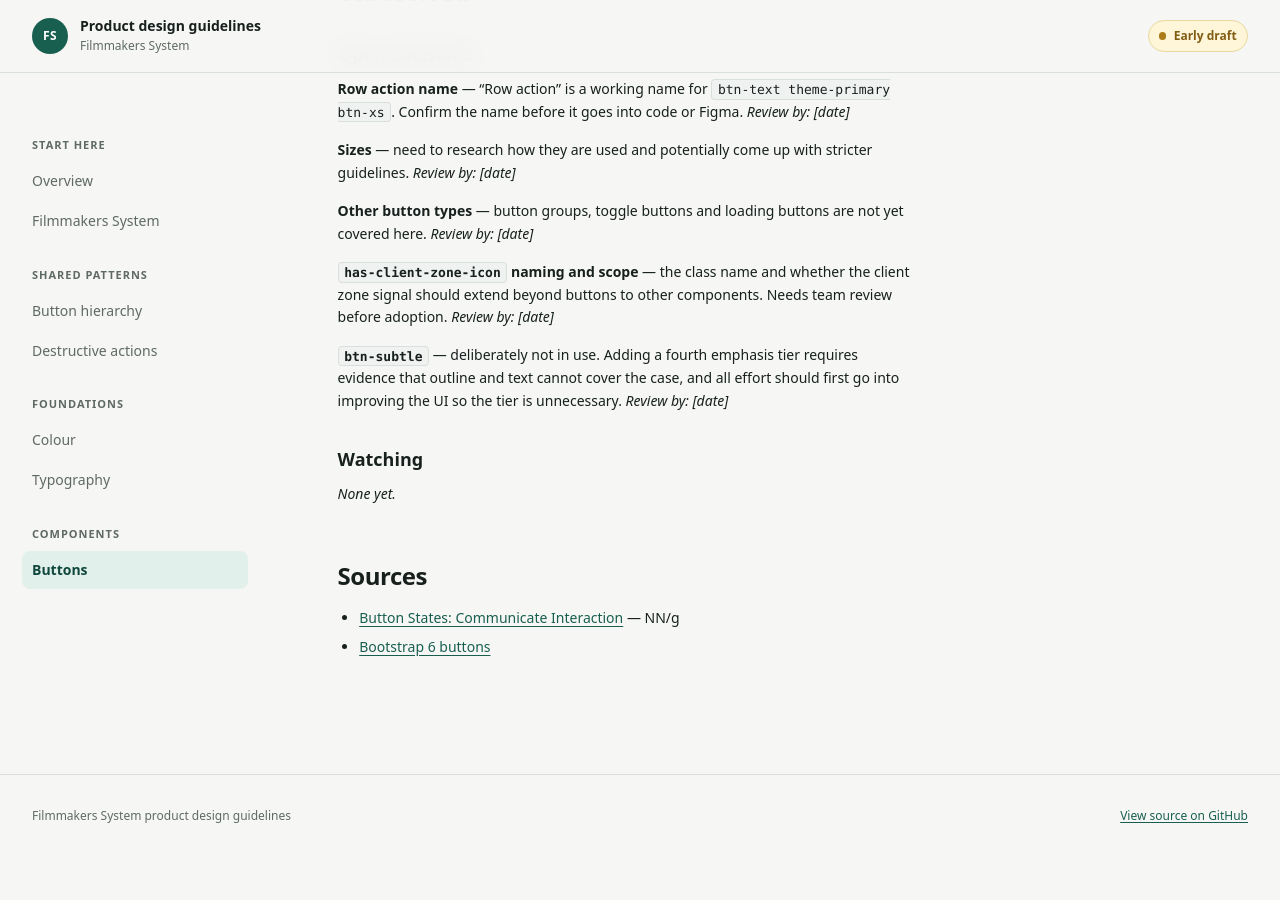
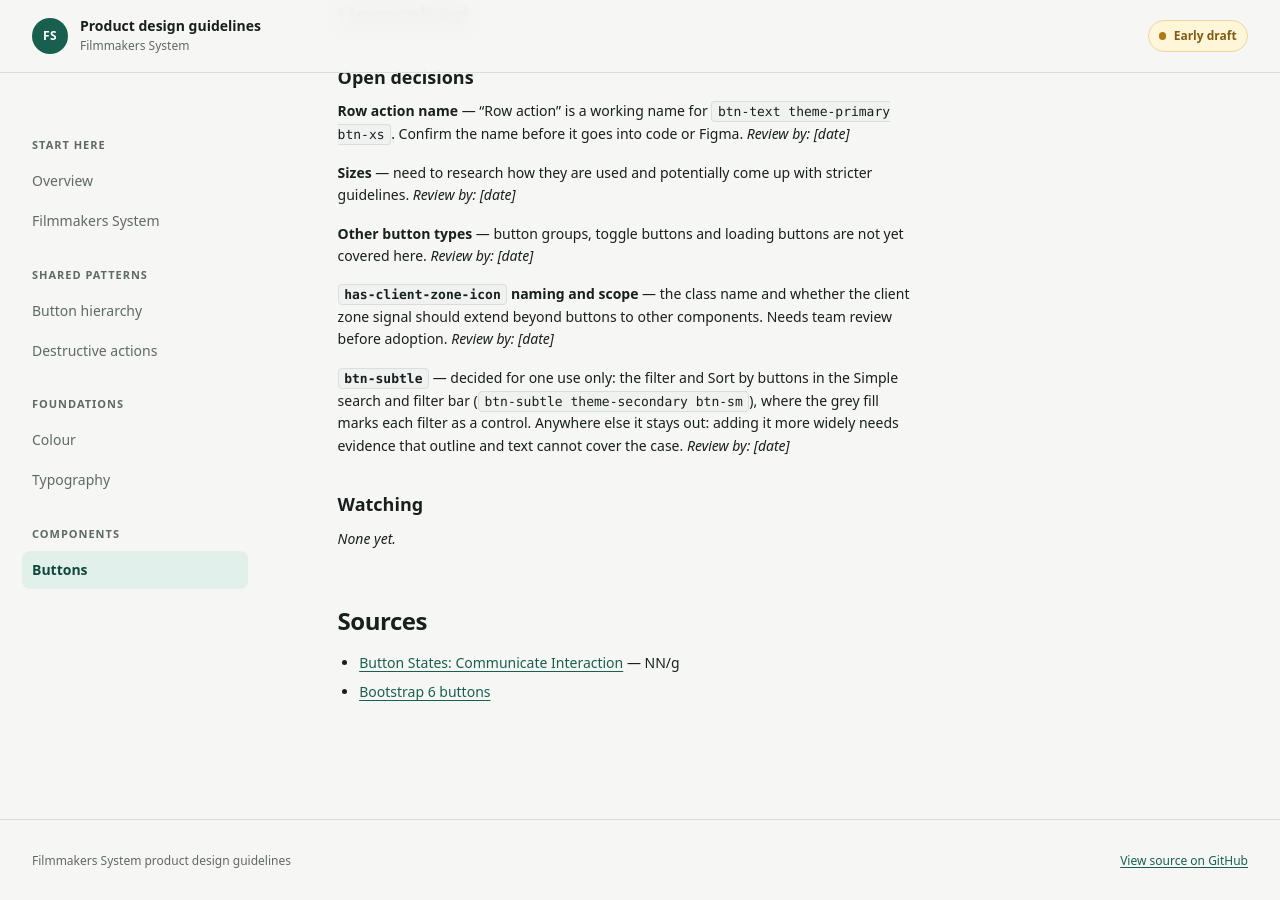
Before and after one commit to LucyCoker/product-design-guidelines-1, a Jekyll site: the page built from products/filmmakers-system/components/buttons.md, in a window 1280 px wide and 900 px high, scrolled down 4859 px. Built offline with Jekyll 4.4.1, drawn with Linux system fonts in a browser that asks for light colours; before the commit the page ends 5714 px from its top, so only the background shows below that; some of the changed text lies outside the part shown.

Commit message:
Simple search and filter: btn-subtle for filter buttons
Use Bootstrap's btn-subtle theme-secondary (grey bg-2 fill) for the filter
and Sort by buttons instead of an override. Allowed only there: recorded in
the library, the Buttons guideline and the prototype checker.

Co-Authored-By: Claude Opus 5.5 <noreply@anthropic.com>
Claude-Session: https://claude.ai/code/session_01S1noaH7xhe7KAFAsyi61DR

```diff
--- a/design-system/assets/app.js
+++ b/design-system/assets/app.js
@@ -346,7 +346,7 @@ const CDN = 'https://cdn.jsdelivr.net/gh/LucyCoker/product-design-guidelines-1@m
 const BANNED = [
   [['btn-solid', 'theme-secondary'], 'Solid is only for primary, danger (in a dialog) and inverse.'],
   [['btn-outline', 'theme-primary'], 'Becomes a second primary. Use btn-outline theme-secondary.'],
-  [['btn-subtle'], 'Not in use.'],
+  [['btn-subtle'], 'Only for the filter and Sort by buttons in Search and filter (Simple). Check this is one of them.'],
   [['btn-styled'], 'Use the default rounded corners.'],
   [['fw-medium'], 'Weight 500 renders as 400 on Windows. Use fw-semibold.'],
   [['fst-italic'], 'No italics for emphasis. Use fw-semibold.']
--- a/products/filmmakers-system/components/buttons.md
+++ b/products/filmmakers-system/components/buttons.md
@@ -64,7 +64,7 @@ Anything outside this table is a deviation and MUST be proposed, not improvised.
 | `theme-success`, `theme-warning`, `theme-info` on any button | Success is a state, not an action. Warning duplicates danger. Info is indistinguishable from secondary. |
 | `btn-solid theme-secondary` | Primary emphasis without primary meaning. |
 | `btn-outline theme-primary`, `btn-subtle theme-primary` | Becomes a de facto second primary. If an action needs more than secondary but is not the primary, the hierarchy is wrong. |
-| `btn-subtle` (all themes) | Not yet in use. See Unresolved. |
+| `btn-subtle` anywhere except Search and filter | Only the Simple search and filter bar uses it, for its filter and Sort by buttons. See below. |
 | The "styled" button style | "Default" rounded corner radius only. |
 
 ## Solid is reserved
@@ -152,7 +152,7 @@ Where any of these cannot be met, **ASK**.
 **`has-client-zone-icon` naming and scope** — the class name and whether the client zone signal should extend beyond buttons to other components. Needs team review before adoption.
 *Review by: [date]*
 
-**`btn-subtle`** — deliberately not in use. Adding a fourth emphasis tier requires evidence that outline and text cannot cover the case, and all effort should first go into improving the UI so the tier is unnecessary.
+**`btn-subtle`** — decided for one use only: the filter and Sort by buttons in the Simple search and filter bar (`btn-subtle theme-secondary btn-sm`), where the grey fill marks each filter as a control. Anywhere else it stays out: adding it more widely needs evidence that outline and text cannot cover the case.
 *Review by: [date]*
 
 ### Watching
```
Also changed, not shown: design-system/assets/simplefilter.js (+4 -3 lines), design-system/data/components.json.
